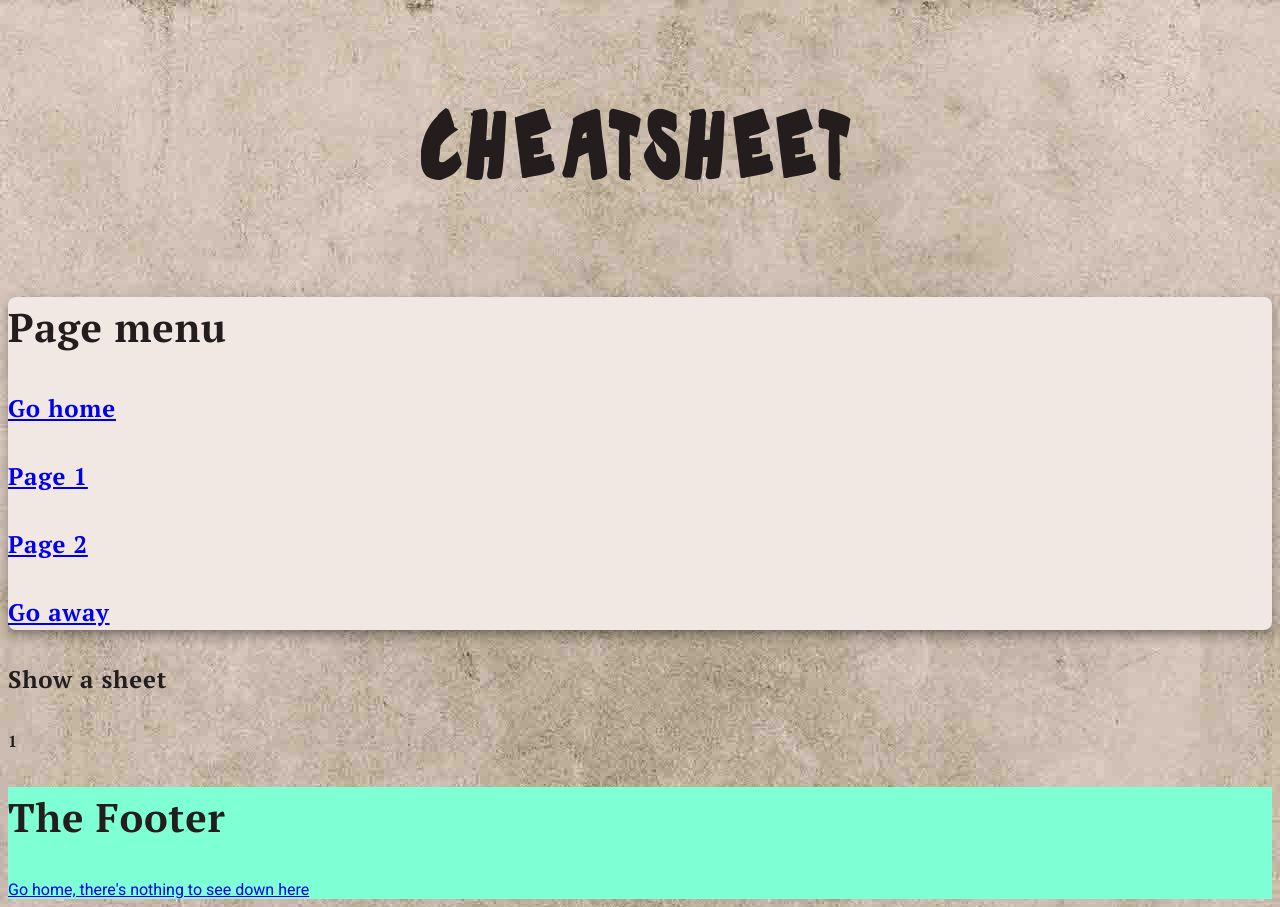
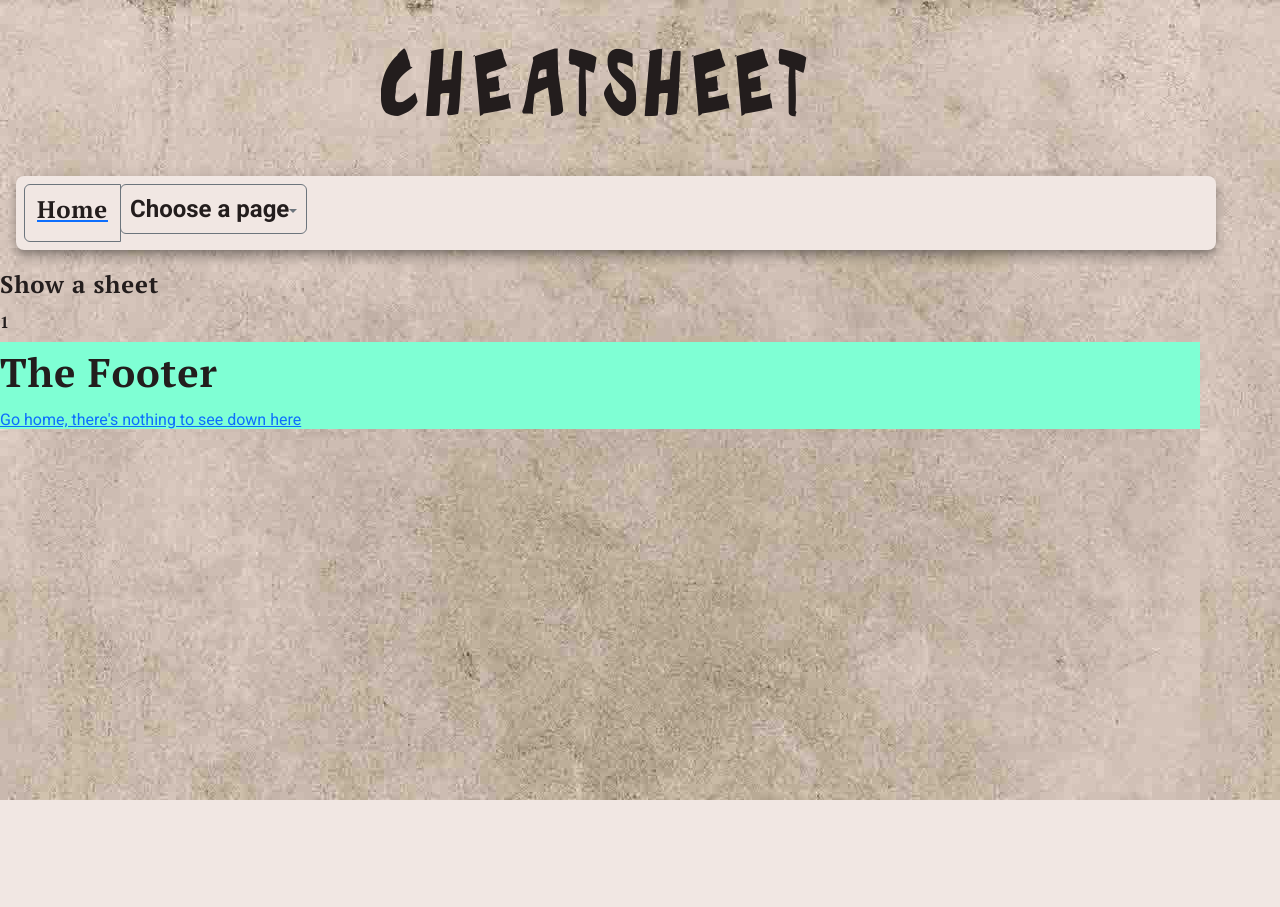
Before and after one commit to johnlobster/the-biggest-cheater, a React (Create React App) app: page /sheets/1 in a window 1280 px wide. After the commit the page ends 800 px from the top, so only its background shows below. Built offline with nearby package versions, Linux system fonts and the light colour scheme.

Commit message:
menu bar changed. Bootstrap loaded as CDN

```diff
--- a/package.json
+++ b/package.json
@@ -18,6 +18,7 @@
     "dotenv": "^8.2.0",
     "express": "^4.17.1",
     "material-design-lite": "^1.3.0",
+    "mdb-react-ui-kit": "^6.2.0",
     "mdbreact": "^4.27.0",
     "mocha": "^8.0.1",
     "path": "^0.12.7",
--- a/public/index.html
+++ b/public/index.html
@@ -11,10 +11,23 @@
     />
     <title>Web design cheat sheets</title>
     <link rel="stylesheet"
-      href="https://fonts.googleapis.com/css?family=Roboto:300,400,500,700&display=swap" />
+      href="https://fonts.googleapis.com/css?family=Roboto:300,400,500,700&display=swap"
+    />
+    <link
+      href="https://cdn.jsdelivr.net/npm/bootstrap@5.3.1/dist/css/bootstrap.min.css"
+      rel="stylesheet"
+      integrity="sha384-4bw+/aepP/YC94hEpVNVgiZdgIC5+VKNBQNGCHeKRQN+PtmoHDEXuppvnDJzQIu9"
+      crossorigin="anonymous"
+    />
   </head>
   <body>
     <noscript>You need to enable JavaScript to run this app.</noscript>
+    <script
+      src="https://cdn.jsdelivr.net/npm/bootstrap@5.3.1/dist/js/bootstrap.bundle.min.js"
+      integrity="sha384-HwwvtgBNo3bZJJLYd8oVXjrBZt8cqVSpeBNS5n7C8IVInixGAoxmnlMuBnhbgrkm"
+      crossorigin="anonymous">
+    </script>
+    </body>
     <div id="root"></div>
 
   </body>
--- a/src/App.scss
+++ b/src/App.scss
@@ -22,6 +22,9 @@ body {
   background-color: $default-background-color; // Should be overwritten by paper background.
   color: $default-color;
   background-image: url("./images/paperBG.jpg");
+
+  // set maximum width for desktop, improves image with large window
+  max-width: 1200px;
 }
 
 code {
@@ -37,6 +40,7 @@ h1, h2, h3, h4, h5, h6 {
 
     line-height: 1.5; // Title Default
     letter-spacing: 0.05rem; // spreads out letters in title a little
+    color: $default-color;
 }
 
 h1 {
--- a/src/components/Container/Container.scss
+++ b/src/components/Container/Container.scss
@@ -4,9 +4,10 @@
   background-color: $default-background-color;
   box-shadow: $default-drop-shadow;
   border-style: none;
-    border-radius: 8px;
-    border-color: black;
-    border-width: 1px;
+  border-radius: 8px;
+  border-color: black;
+  border-width: 1px;
+  margin: 0 1em 1em 1em;
 }
 .md-jww-fixed-100 {
   width: 100%;
--- a/src/components/Header/Header.module.scss
+++ b/src/components/Header/Header.module.scss
@@ -9,3 +9,18 @@
   letter-spacing: 0.4rem; // spreads out letters in title
   text-align: center; // center the title
 }
+
+.buttonBox {
+  padding: 0.5em;
+  color: $default-color;
+}
+.dropdownTitle {
+  font-size: 1.5em;
+  font-weight: bold;
+  color: $default-color;
+}
+.homeBox {
+  margin: 1.5em;
+  font-size: 2em;
+  font-weight: bold;
+}
--- a/src/components/Header/Header.tsx
+++ b/src/components/Header/Header.tsx
@@ -1,5 +1,7 @@
 import React from 'react';
 import {Link} from 'react-router-dom'
+
+// import { MDBBtn, MDBDropdown, MDBDropdownItem, MDBDropdownMenu, MDBDropdownToggle } from "mdb-react-ui-kit";
 
 import Container from '../Container/Container'
 
@@ -15,20 +17,63 @@ const Header: React.FunctionComponent = () => {
   return(
     <div >
       <h1 className={styles.title}>Cheatsheet</h1>
+
+
       <Container >
-        <h2>Page menu</h2>
-        <h4 >
-          <Link to="/Home">Go home</Link>
-        </h4>
-        <h4 >
-          <Link to="/Page1">Page 1</Link>
-        </h4>
-        <h4 >
-          <Link to="/Page2">Page 2</Link>
-        </h4>
-        <h4 >
-          <Link to="/The404">Go away</Link>
-        </h4>
+        <div>
+          {/* <MDBBtn outline color="primary">
+            <div className={styles.homeBox}>
+              <Link to="/Home">Home</Link>
+            </div>
+          </MDBBtn>
+
+          <MDBBtn outline color="primary">
+          <span>
+            <MDBDropdown outline color="primary">
+              <MDBDropdownToggle>
+                <div className={styles.homeBox}>
+                  Choose a page
+                </div>
+              </MDBDropdownToggle>
+              <MDBDropdownMenu>
+                <MDBDropdownItem link>
+                  <div className={styles.homeBox}>
+                    < Link to="/Page1">Page 1</Link>
+                  </div>
+                </MDBDropdownItem>
+                <MDBDropdownItem link>
+                  <div className={styles.homeBox}>
+                    <Link to="/Page2">Page 2</Link>
+                  </div>
+                </MDBDropdownItem>
+              </MDBDropdownMenu>
+            </MDBDropdown>
+          </span>
+
+
+          </MDBBtn> */}
+        </div>
+        {/* Dropdown menu using bootstrap from CDN */}
+        <div className={styles.buttonBox}>
+          <div className="btn-group" role="group" aria-label="Navigation menu">
+            <button type="button" className="btn btn-outline-secondary">
+              <Link to="/Home"><h4>Home</h4></Link>
+            </button>
+            <div className="btn-group" role="page selection">
+              <div className="dropdown">
+                <button className="btn btn-outline-secondary dropdown-toggle dropdown-toggle-split" type="button" data-bs-toggle="dropdown" aria-expanded="false">
+                  <span className={styles.dropdownTitle}>Choose a page</span>
+                </button>
+                <ul className="dropdown-menu">
+                  <li><h4><Link to="/Page1">Page 1</Link></h4></li>
+                  <li><h4><Link to="/Page2">Page 2</Link></h4></li>
+                </ul>
+              </div>
+            </div>
+
+          </div>
+        </div>
+
       </Container>
     </div>
 
--- a/src/index.tsx
+++ b/src/index.tsx
@@ -1,5 +1,6 @@
 import React from 'react';
 import {createRoot} from 'react-dom/client';  // Note {} is required
+// import 'mdb-react-ui-kit/dist/css/mdb.min.css';
 
 import App from './App';
 const rootDomNode = document.getElementById('root')
```
Also changed, not shown: 2 other files (tests, documents, lock files or other folders).
